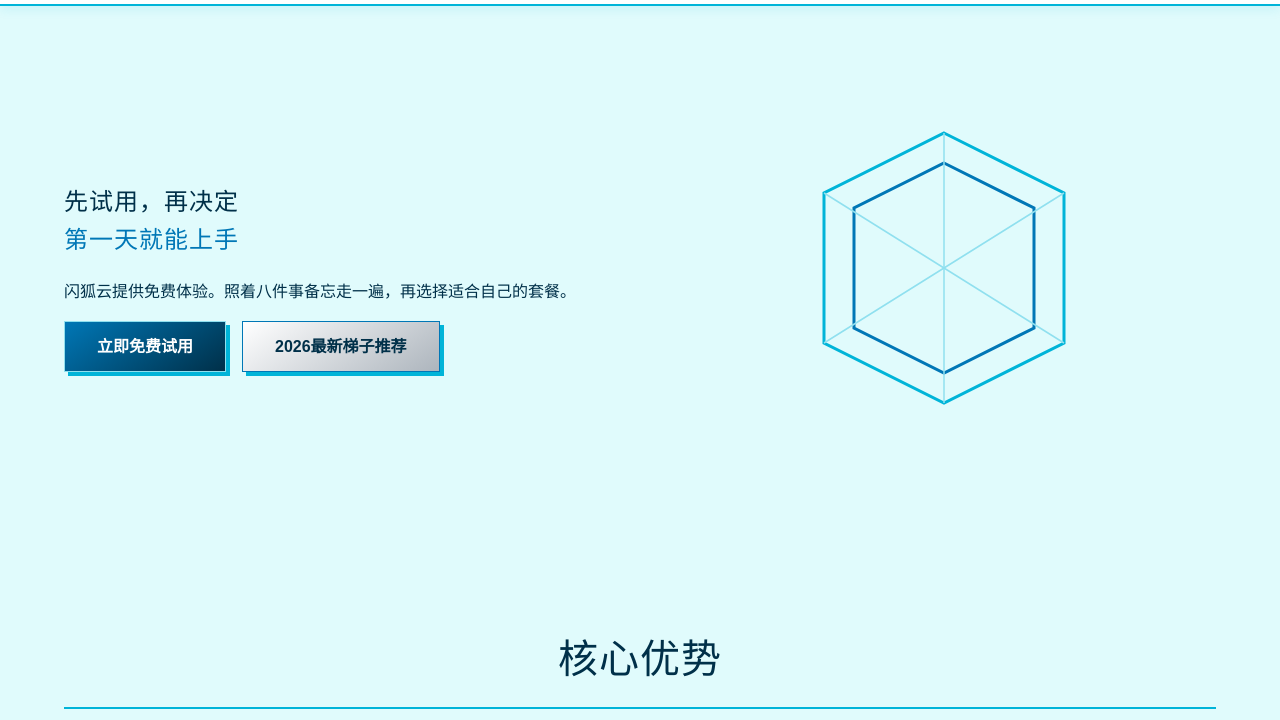
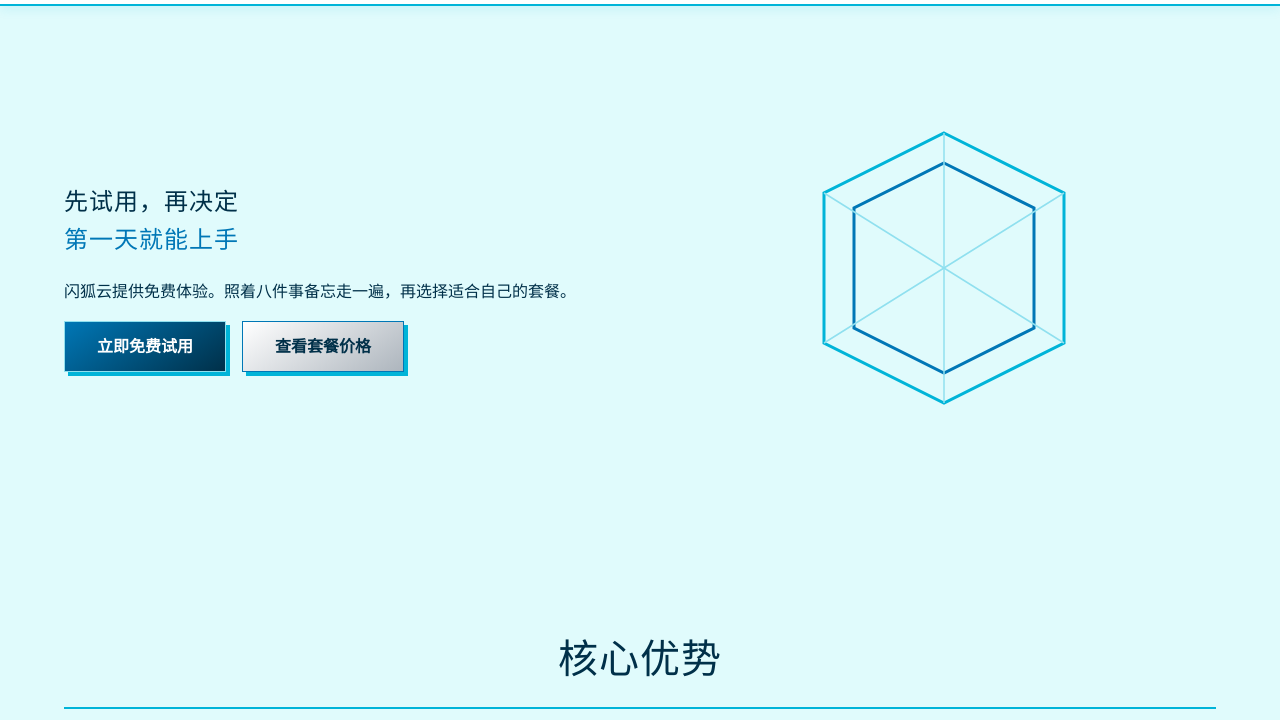
Before and after one commit to 9jacky9/shanhucloud.sbs, a plain HTML site: page index.html in a window 1280 px wide. Shown: the part 80-800 px from the top of the page. Drawn offline with Linux system fonts and the light colour scheme.

Commit message:
Update hero ladder button to pricing section anchor

```diff
--- a/index.html
+++ b/index.html
@@ -66,7 +66,7 @@
             <p>闪狐云提供免费体验。照着八件事备忘走一遍，再选择适合自己的套餐。</p>
             <div class="hero-actions" style="display: grid; grid-template-columns: auto auto; gap: 1rem; justify-content: start;">
                 <a href="https://ww012.twilightaff.com/#/?code=A56DH1Af" rel="nofollow" target="_blank" class="btn btn-primary">立即免费试用</a>
-                <a href="https://dajichang.mom/" target="_blank" class="btn">2026最新梯子推荐</a>
+                <a href="#pricing" class="btn">查看套餐价格</a>
             </div>
         </div>
         <div class="hero-visual" style="display: grid; place-items: center;">
```
